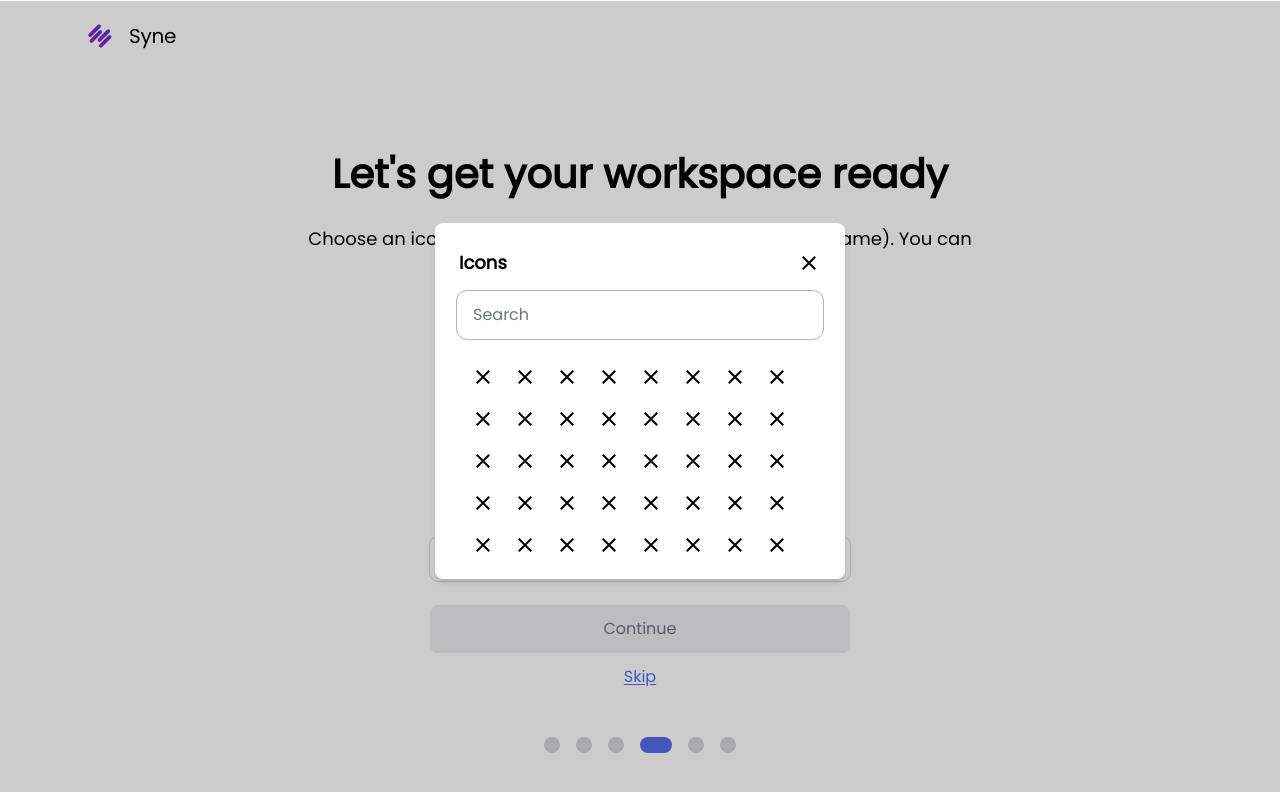
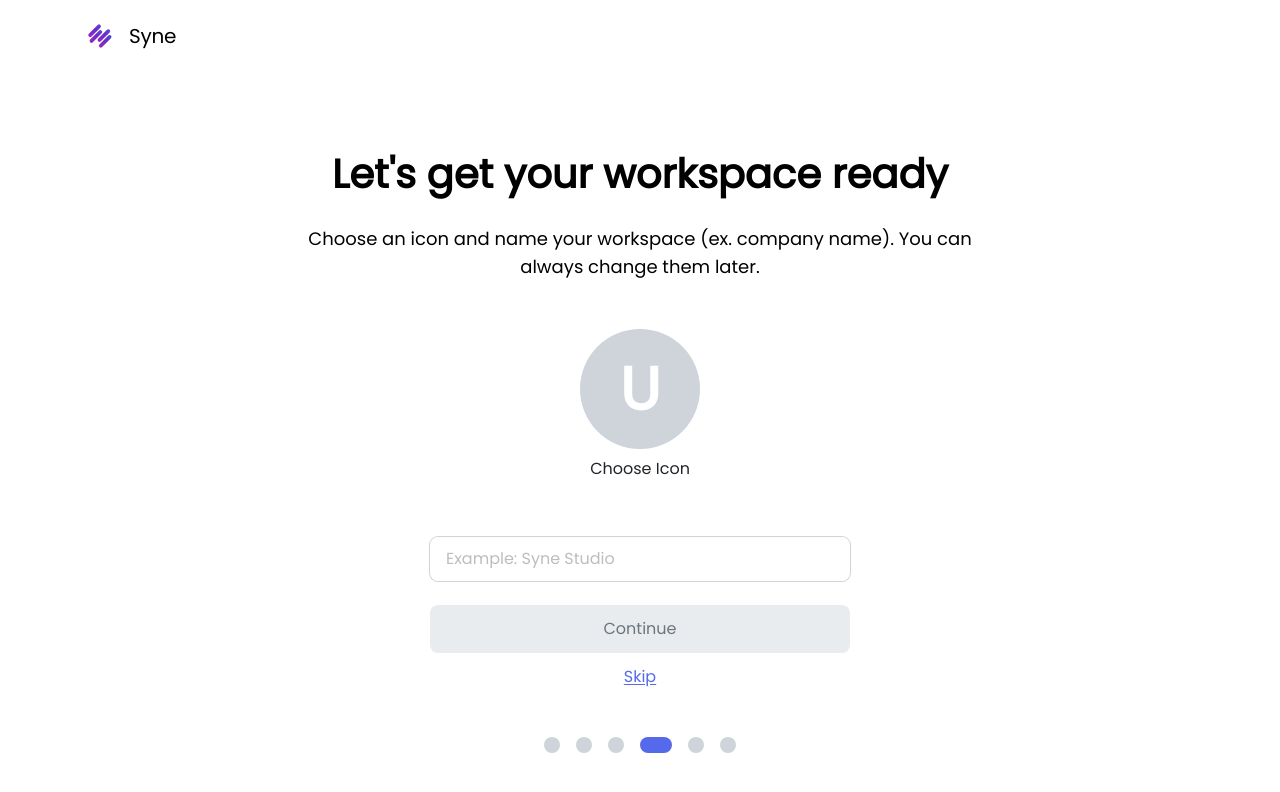
Before and after one commit to jeannyinthelamp/sycamore.ai, a React (Create React App) app: page /onboarding_4 in a window 1280 px wide. Shown: the top 792 px of the page. Built offline with nearby package versions, Linux system fonts and the light colour scheme.

Commit message:
Add toggle logic for Icon Picker modal

```diff
--- a/src/Components/Onboarding/Onboarding_Icon_Picker/Onboarding_Icon_Picker.js
+++ b/src/Components/Onboarding/Onboarding_Icon_Picker/Onboarding_Icon_Picker.js
@@ -2,7 +2,7 @@ import React from "react";
 import exit from "../../../Assets/Icons/Onboarding_Icons/exit.svg";
 import search from "../../../Assets/Icons/Onboarding_Icons/search.svg";
 
-export default function Onboarding_Icon_Picker() {
+export default function Onboarding_Icon_Picker(props) {
   //! temporary stand in for icons
   const tempIcon = () => {
     return (
@@ -82,7 +82,11 @@ export default function Onboarding_Icon_Picker() {
   ];
 
   return (
-    <div className='icon-modal-page-wrapper absolute flex justify-center items-center w-screen h-screen bg-black bg-opacity-20'>
+    <div
+      className={`icon-modal-page-wrapper absolute flex justify-center items-center w-screen h-screen bg-black bg-opacity-20 z-10 ${
+        props.iconModalVisible ? "" : "hidden"
+      }`}
+    >
       <div className='icon-modal-wrapper flex flex-col justify-center items-center gap-[16px] w-[410px] h-[356px] p-6 bg-white rounded-lg shadow-md'>
         <div className='title-and-exit-wrapper flex flex-row justify-between items-center w-[100%] h-auto'>
           <h1 className='title font-Poppins text-[1.125rem] text-[#000] font-semibold leading-[28px]'>
@@ -93,14 +97,10 @@ export default function Onboarding_Icon_Picker() {
             src={exit}
             alt='exit icon'
             className='cursor-pointer'
-            onClick={() => {
-              //TODO: logic for closing modal
-            }}
+            onClick={props.handleModalExit}
           />
         </div>
-        {/* <div className='input-wrapper flex flex-row justify-start gap-1 w-[100%] h-fit py-[10px] px-[14px] bg-white border rounded-lg'> */}
-
-        {/* <img src={search} alt='search icon' className='bg-white' /> */}
+        {/* //TODO: add search icon */}
         <input
           type='text'
           placeholder='Search'
@@ -109,7 +109,6 @@ export default function Onboarding_Icon_Picker() {
             //TODO: Logic for searching icons data
           }}
         />
-        {/* </div> */}
         <div className='icon-selection-window flex justify-start items-center flex-wrap gap-x-[10px] gap-y-[10px] border w-[100%] h-[200px] p-2 overflow-y-scroll  bg-white border-none outline-none'>
           {/* map over data to populate with icons */}
           {/* use X's for now */}
--- a/src/Pages/Onboarding/Onboarding_4.js
+++ b/src/Pages/Onboarding/Onboarding_4.js
@@ -25,7 +25,7 @@ export default function Onboarding_4() {
   };
 
   const toggleIconPicker = () => {
-    setIconModalVisible(true);
+    setIconModalVisible(!iconModalVisible);
   };
 
   //TODO: export to module
@@ -88,16 +88,17 @@ export default function Onboarding_4() {
           </p>
         </div>
         <div className='my-[48px]'>
-          <div className='bg-[#CED4DA] p-[10px] w-[120px] h-[120px] rounded-full flex flex-col items-center'>
+          <div
+            className='bg-[#CED4DA] p-[10px] w-[120px] h-[120px] rounded-full flex flex-col items-center cursor-pointer'
+            onClick={toggleIconPicker}
+          >
             <h1 className='text-6xl pt-5 text-white font-Poppins font-extrabold'>
               {companyName !== "" ? getFirstLetter(companyName) : "U"}
             </h1>
           </div>
           <p
-            className='my-[8px] text-[#212529] font-Poppins text-center'
-            onClick={() => {
-              toggleIconPicker();
-            }}
+            className='my-[8px] text-[#212529] font-Poppins text-center cursor-pointer'
+            onClick={toggleIconPicker}
           >
             Choose Icon
           </p>
@@ -162,7 +163,10 @@ export default function Onboarding_4() {
       </button>
       {/* Change the active prop to page2, page3 etc to change the color of the corresponding bar */}
       <Onboarding_progress_bar active='page4' />
-      <Onboarding_Icon_Picker />
+      <Onboarding_Icon_Picker
+        iconModalVisible={iconModalVisible}
+        handleModalExit={toggleIconPicker}
+      />
     </div>
   );
 }
```
